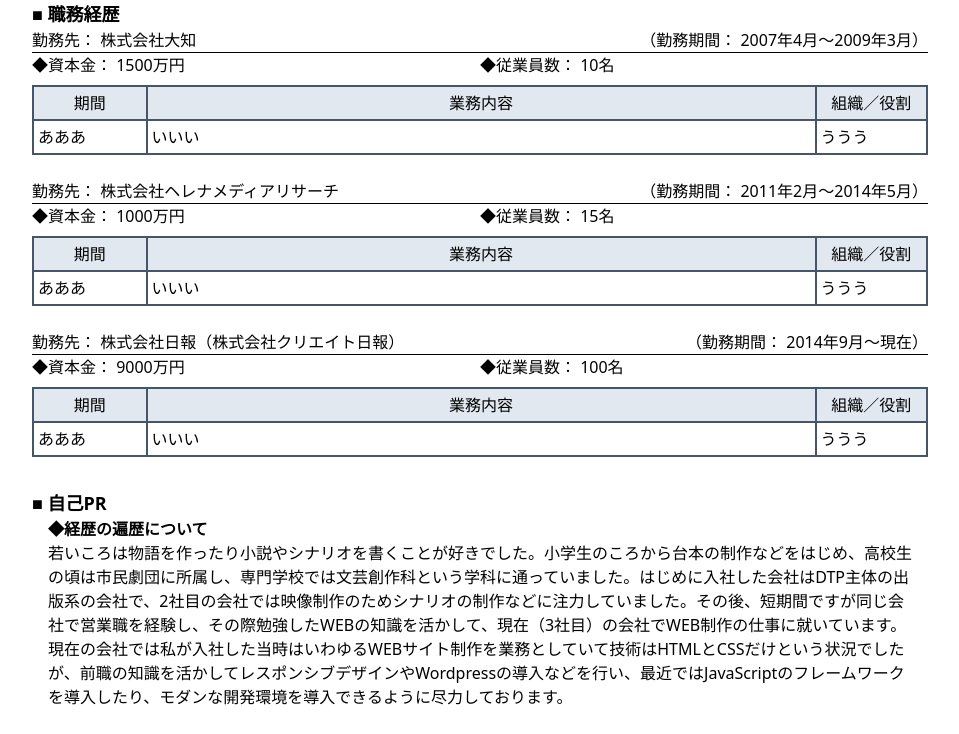
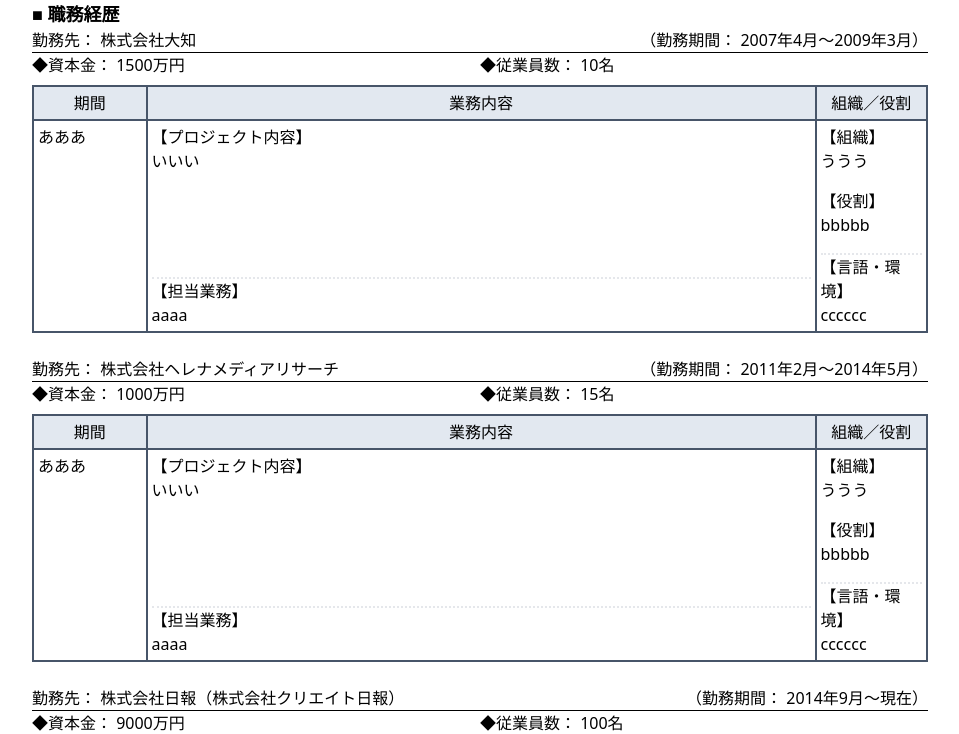
Before and after one commit to shu-saginoya/curriculum-vitae, a Vue app: page / in a window 1280 px wide. Shown: the part 680-1414 px from the top of the page, without its empty margins (160-1119 px from the left). Built offline with nearby package versions, Linux system fonts and the light colour scheme.

Commit message:
Update - BlockTableCareer

```diff
--- a/src/components/contents/SectionCareer.vue
+++ b/src/components/contents/SectionCareer.vue
@@ -13,8 +13,11 @@
     items: [
       {
         period: 'あああ',
+        job: 'aaaa',
         contents: 'いいい',
-        organization: 'ううう'
+        organization: 'ううう',
+        role: 'bbbbb',
+        env: 'cccccc'
       }
     ]
   },
@@ -26,8 +29,11 @@
     items: [
       {
         period: 'あああ',
+        job: 'aaaa',
         contents: 'いいい',
-        organization: 'ううう'
+        organization: 'ううう',
+        role: 'bbbbb',
+        env: 'cccccc'
       }
     ]
   },
@@ -39,8 +45,11 @@
     items: [
       {
         period: 'あああ',
+        job: 'aaaa',
         contents: 'いいい',
-        organization: 'ううう'
+        organization: 'ううう',
+        role: 'bbbbb',
+        env: 'cccccc'
       }
     ]
   }
--- a/src/components/elements/BlockTableCareer.vue
+++ b/src/components/elements/BlockTableCareer.vue
@@ -3,7 +3,10 @@
   items: {
     period: string
     contents: string
+    job: string
     organization: string
+    role: string
+    env: string
   }[]
 }>()
 const headers = ['期間', '業務内容', '組織／役割']
@@ -22,11 +25,29 @@
       class="grid grid-cols-8 divide-x-2 divide-slate-600"
     >
       <div class="p-1">{{ item.period }}</div>
-      <div class="p-1 col-span-6">
-        {{ item.contents }}
+      <div class="p-1 col-span-6 flex flex-col justify-between gap-4">
+        <div>
+          <p>【プロジェクト内容】</p>
+          {{ item.contents }}
+        </div>
+        <div class="border-t-2 border-dotted">
+          <p>【担当業務】</p>
+          {{ item.job }}
+        </div>
       </div>
-      <div class="p-1">
-        {{ item.organization }}
+      <div class="p-1 flex flex-col justify-between gap-4">
+        <div>
+          <p>【組織】</p>
+          {{ item.organization }}
+        </div>
+        <div>
+          <p>【役割】</p>
+          {{ item.role }}
+        </div>
+        <div class="border-t-2 border-dotted">
+          <p>【言語・環境】</p>
+          {{ item.env }}
+        </div>
       </div>
     </li>
   </ul>
```
